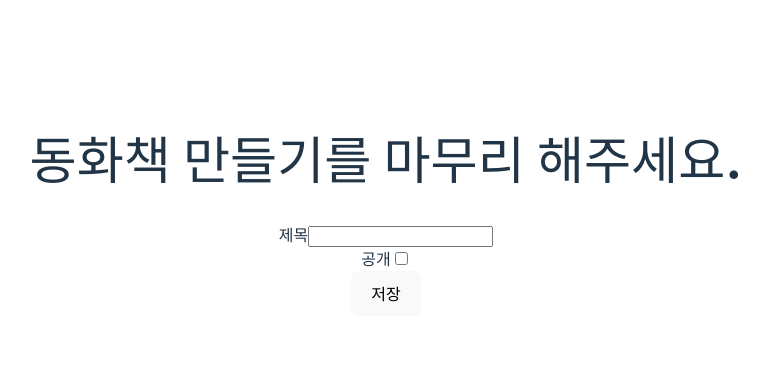
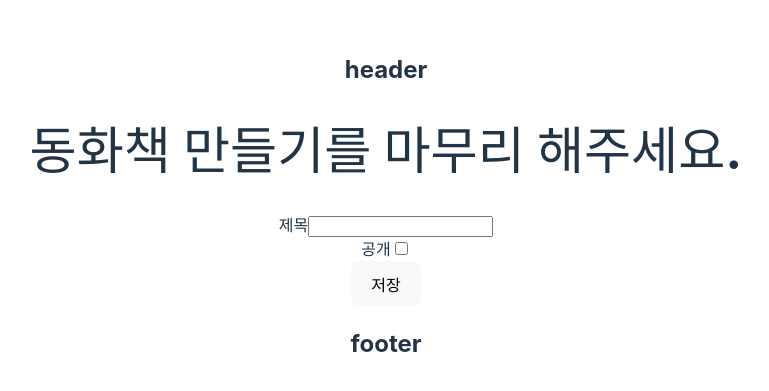
Before and after one commit to kkkkimtaehyeon/AiBook_Front, a React (Vite) app: page /stories/1/new/complete in a window 1280 px wide. Shown: the part 193-584 px from the top of the page, without its empty margins (254-1023 px from the left). Built offline with nearby package versions, Linux system fonts and the light colour scheme.

Commit message:
레이아웃 구현

```diff
--- a/src/App.jsx
+++ b/src/App.jsx
@@ -8,6 +8,7 @@
 import NewStory from "./page/NewStory.jsx";
 import NewStoryComplete from "./page/NewStoryComplete.jsx";
 import StoryDetail from "./page/StoryDetail.jsx";
+import Layout from "./layout/Layout.jsx";
 
 function App() {
     const router = createBrowserRouter([
@@ -39,16 +40,20 @@
             path: "/stories/:storyId/new/complete",
             element: <NewStoryComplete />
         },
+        // {
+        //     path: "/stories/:storyId/pages/:pageNumber",
+        //     element: <StoryDetail />
+        // }
         {
-            path: "/stories/:storyId/pages/1",
+            path: "/stories/:storyId",
             element: <StoryDetail />
         }
     ]);
 
     return (
-        <>
+        <Layout>
             <RouterProvider router={router} />
-        </>
+        </Layout>
     )
 }
 
--- /dev/null
+++ b/src/layout/Footer.jsx
@@ -0,0 +1,9 @@
+const Footer = () => {
+    return (
+        <footer>
+            <h2>footer</h2>
+        </footer>
+    )
+
+}
+export default Footer;
--- /dev/null
+++ b/src/layout/Header.jsx
@@ -0,0 +1,9 @@
+const Header = () => {
+    return (
+        <header>
+            <h2>header</h2>
+        </header>
+    )
+
+}
+export default Header;
--- /dev/null
+++ b/src/layout/Layout.jsx
@@ -0,0 +1,16 @@
+import Footer from "./Footer.jsx";
+import Header from "./Header.jsx";
+
+const Layout = ({children}) => {
+    return (
+        <div>
+            <Header />
+            <main>
+                {children}
+            </main>
+            <Footer />
+        </div>
+    )
+}
+
+export default Layout;
```
